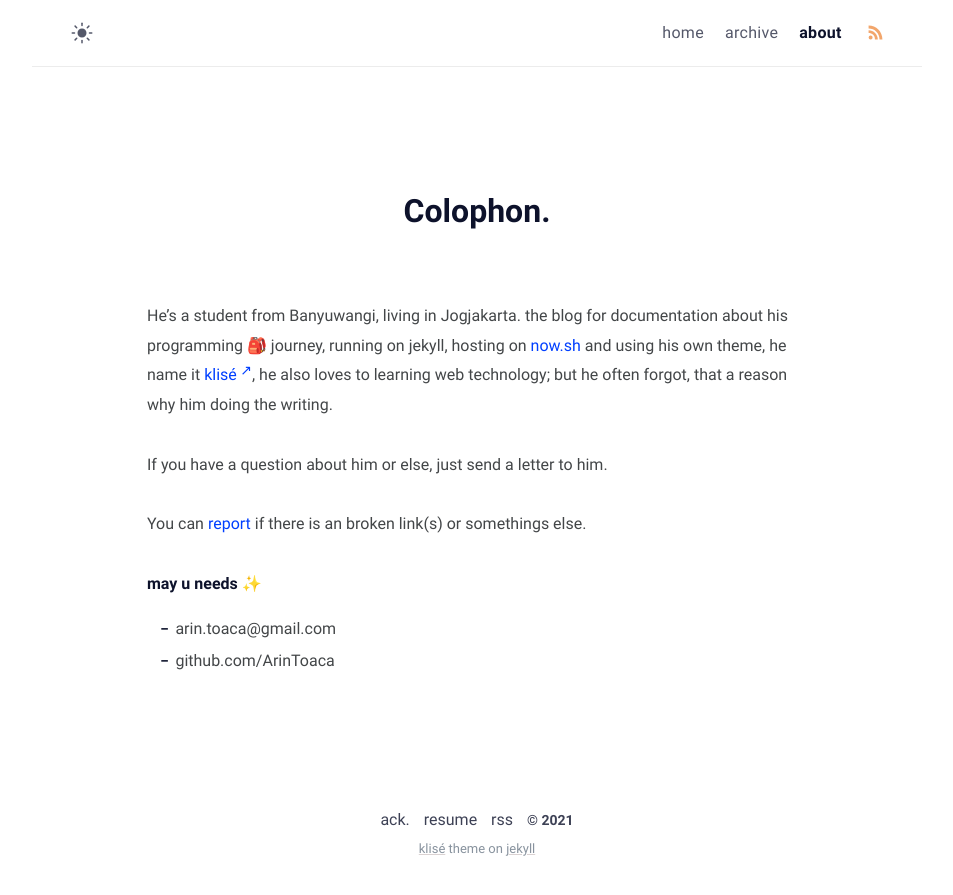
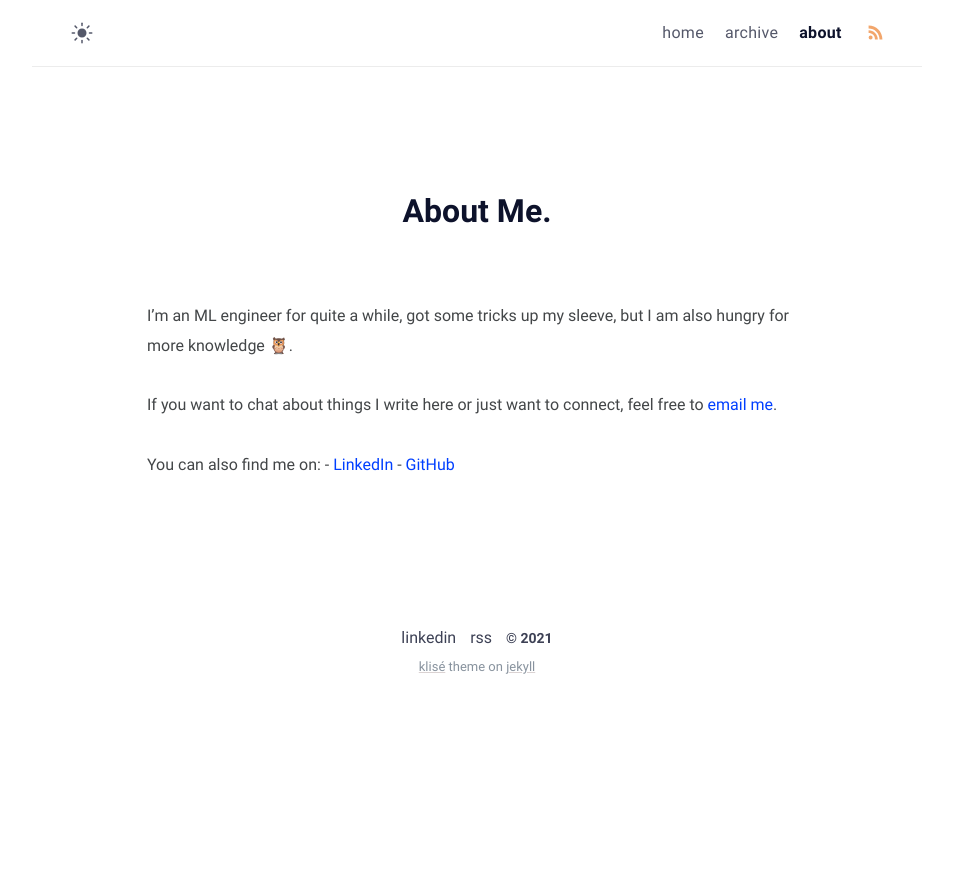
Before and after one commit to ArinToaca/ArinToaca.github.io, a Jekyll site: the page built from about.md, in a window 1280 px wide. Shown: the top 895 px of the page, without its empty margins (163-1116 px from the left). Built offline with Jekyll 4.4.1, drawn with Linux system fonts in a browser that asks for light colours.

Commit message:
Iteration.

```diff
--- a/_includes/footer.html
+++ b/_includes/footer.html
@@ -1,6 +1,5 @@
 <footer class="footer">
-  <a class="footer_item" href="/thanks">ack.</a>
-  <a class="footer_item" href="javascript::void(0)">resume</a>
+  <a class="footer_item" href="https://www.linkedin.com/in/arin-toac%C4%83-2694a713b/">linkedin</a>
   <a class="footer_item" href="/feed.xml">rss</a>
   <span class="footer_item">&copy; {{ site.time | date: "%Y" }}</span>
   <small class="footer_copyright">
--- a/about.md
+++ b/about.md
@@ -1,18 +1,15 @@
 ---
-title: Colophon
+title: About Me
 permalink: /about/
 layout: page
-excerpt: Hello peeps, I'm student of computer science from Banyuwangi, living in Jogjakarta. This blog for documentation about my programming journey, running on jekyll, hosting on netlify and using my own simple theme.
+excerpt: A journey into the known unknown but maybe soon into the unknown unknown.
 comments: false
 ---
 
-He's a student from Banyuwangi, living in Jogjakarta. the blog for documentation about his programming 🎒 journey, running on jekyll, hosting on [now.sh](http://now.sh) and using his own theme, he name it <a href="https://github.com/piharpi/jekyll-klise" target="_blank" rel="noopener">klisé</a>, he also loves to learning web technology; but he often forgot, that a reason why him doing the writing.
+I'm an ML engineer for quite a while, got some tricks up my sleeve, but I am also hungry for more knowledge 🦉.
 
-If you have a question about him or else, just send a letter to him.
+If you want to chat about things I write here or just want to connect, feel free to [email me](arin.toaca@gmail.com).
 
-You can [report](http://github.com/piharpi/jekyll-klise/issues/new) if there is an broken link(s) or somethings else.
-
-**may u needs ✨**
-
-- {{ site.author.email }}
-- github.com/{{ site.author.github }}
+You can also find me on:
+    - [LinkedIn](https://www.linkedin.com/in/arin-toac%C4%83-2694a713b/)
+    - [GitHub](https://github.com/ArinToaca)
```
Also changed, not shown: thanks.md (deleted, +0 -13 lines).
